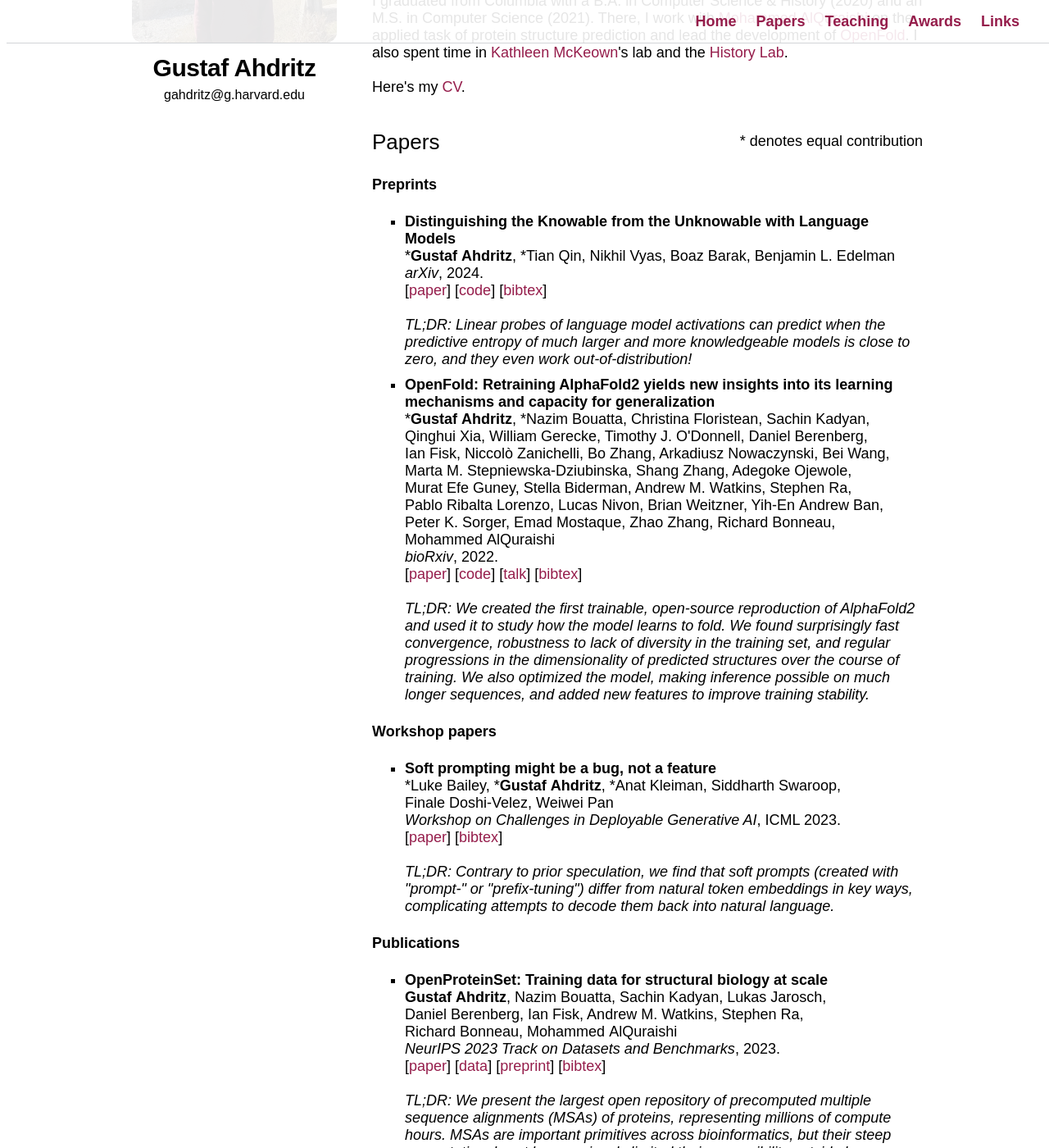
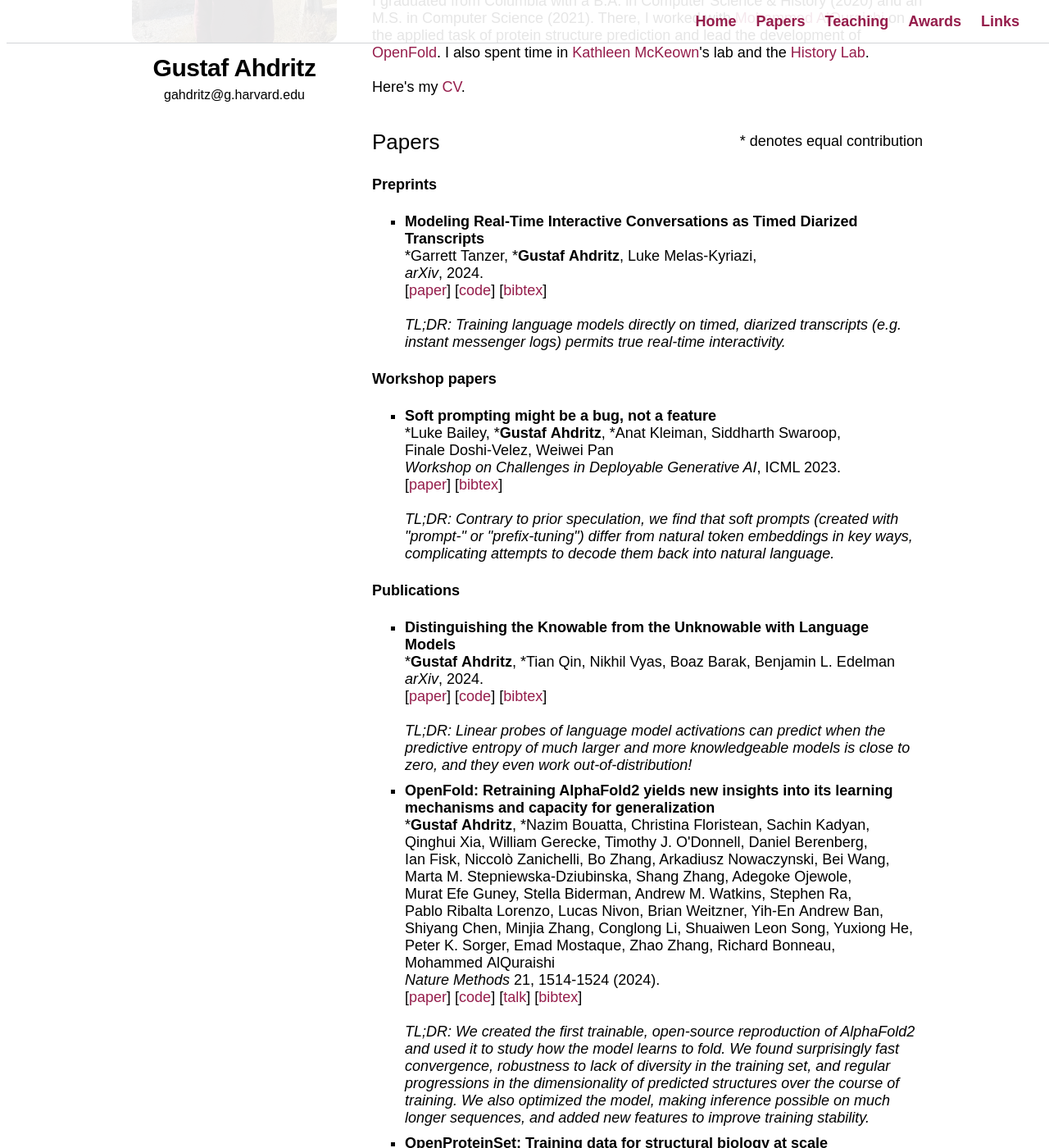
Before and after one commit to gahdritz/gahdritz.github.io, a Jekyll site: the page built from index.html, in a window 1280 px wide and 1400 px high, scrolled down 280 px. Shown: the whole window at 82% size. Built offline with Jekyll 4.4.1, drawn with Linux system fonts in a browser that asks for light colours; some web fonts are replaced; some of the changed text lies outside the part shown.

Commit message:
Update 2024

```diff
--- a/index.html
+++ b/index.html
@@ -16,9 +16,9 @@
 </header>
 
 <div class="text">
-    <span> I'm a second-year PhD student in Computer Science at Harvard University. I'm a member of the <a href="https://mlfoundations.org">Machine Learning Foundations Group</a> and am advised by <a href="http://www.jfrankle.com">Jonathan&nbsp;Frankle</a> and <a href="https://boazbarak.org">Boaz&nbsp;Barak</a>. I'm supported by a fellowship from Harvard's <a href="https://www.harvard.edu/kempner-institute/">Kempner Institute</a>.</span><br><br>
+    <span> I'm a third-year PhD student in Computer Science at Harvard University. I'm a member of the <a href="https://mlfoundations.org">Machine Learning Foundations Group</a> and am advised by  <a href="https://boazbarak.org">Boaz&nbsp;Barak</a> and <a href="http://www.jfrankle.com">Jonathan&nbsp;Frankle</a>. I'm supported by a fellowship from Harvard's <a href="https://www.harvard.edu/kempner-institute/">Kempner Institute</a>.</span><br><br>
     <span> I'm broadly interested in empirical investigations of the properties of realistic deep neural networks. At the moment, I'm thinking about uncertainty in large language models.</span><br><br>
-    <span> I graduated from Columbia with a B.A. in Computer Science &amp; History (2020) and an M.S. in Computer Science (2021). There, I work with <a href="https://aqlab.io">Mohammed AlQuraishi</a> on the applied task of protein structure prediction and lead the development of <a href="https://www.github.com/aqlaboratory/openfold">OpenFold</a>. I also spent time in <a href="http://www.cs.columbia.edu/~kathy/">Kathleen McKeown</a>'s lab and the <a href="https://history-lab.org">History Lab</a>.</span><br><br>
+    <span> I graduated from Columbia with a B.A. in Computer Science &amp; History (2020) and an M.S. in Computer Science (2021). There, I worked with <a href="https://aqlab.io">Mohammed AlQuraishi</a> on the applied task of protein structure prediction and lead the development of <a href="https://www.github.com/aqlaboratory/openfold">OpenFold</a>. I also spent time in <a href="http://www.cs.columbia.edu/~kathy/">Kathleen McKeown</a>'s lab and the <a href="https://history-lab.org">History Lab</a>.</span><br><br>
     <span> Here's my <a href=/assets/cv.pdf>CV</a>.</span><br>
 
     <div id="paper-header">
@@ -28,6 +28,44 @@
     </div>
 
     <h4><span>Preprints</span></h4>
+    <ul style="list-style-type:square">
+        <li style="margin-bottom:10px"><b><span>Modeling Real-Time Interactive Conversations as Timed Diarized Transcripts</span></b>
+            <br>
+            <span class="ast"></span>Garrett&nbsp;Tanzer,
+            <span class="ast"></span><b>Gustaf&nbsp;Ahdritz</b>,
+            Luke&nbsp;Melas-Kyriazi,
+            <br>
+            <span><em>arXiv</em>, 2024.</span>
+            <br>
+            [<a href="https://arxiv.org/abs/2405.13203">paper</a>]
+            [<a href="https://github.com/gahdritz/rtic">code</a>]
+            [<a href="/bibtex/rtic.bib">bibtex</a>]
+            <br>
+            <br>
+            <em>TL;DR: Training language models directly on timed, diarized transcripts (e.g. instant messenger logs) permits true real-time interactivity.</em>
+    </ul>
+
+    <h4><span>Workshop papers</span></h4>
+    <ul style="list-style-type:square">
+        <li style="margin-bottom:10px"><b><span>Soft prompting might be a bug, not a feature</span></b>
+            <br>
+            <span class="ast"></span>Luke&nbsp;Bailey,
+            <span class="ast"></span><b>Gustaf&nbsp;Ahdritz</b>,
+            <span class="ast"></span>Anat&nbsp;Kleiman,
+            Siddharth&nbsp;Swaroop,
+            Finale&nbsp;Doshi-Velez,
+            Weiwei&nbsp;Pan
+            <br>
+            <span><em>Workshop on Challenges in Deployable Generative AI</em>, ICML 2023.</span>
+            <br>
+            [<a href="https://openreview.net/forum?id=MHWDdMEJ5s">paper</a>]
+            [<a href="/bibtex/soft_prompts.bib">bibtex</a>]
+            <br>
+            <br>
+            <em>TL;DR: Contrary to prior speculation, we find that soft prompts (created with "prompt-" or "prefix-tuning") differ from natural token embeddings in key ways, complicating attempts to decode them back into natural language.</em>
+    </ul>
+
+    <h4><span>Publications</span></h4>
     <ul style="list-style-type:square">
         <li style="margin-bottom:10px"><b><span>Distinguishing the Knowable from the Unknowable with Language Models</span></b>
             <br>
@@ -71,45 +109,26 @@
             Lucas&nbsp;Nivon,
             Brian&nbsp;Weitzner,
             Yih-En&nbsp;Andrew&nbsp;Ban,
+            Shiyang&nbsp;Chen,
+            Minjia&nbsp;Zhang,
+            Conglong&nbsp;Li,
+            Shuaiwen&nbsp;Leon&nbsp;Song,
+            Yuxiong&nbsp;He,
             Peter&nbsp;K.&nbsp;Sorger,
             Emad&nbsp;Mostaque,
             Zhao&nbsp;Zhang,
             Richard&nbsp;Bonneau,
             Mohammed&nbsp;AlQuraishi
             <br>
-            <span><em>bioRxiv</em>, 2022.</span>
+            <span><em>Nature Methods</em> 21, 1514-1524 (2024).</span>
             <br>
-            [<a href="https://www.biorxiv.org/content/10.1101/2022.11.20.517210">paper</a>]
+            [<a href="https://www.nature.com/articles/s41592-024-02272-z">paper</a>]
             [<a href="https://www.github.com/aqlaboratory/openfold">code</a>]
             [<a href="https://www.youtube.com/watch?v=W92xVnUMkU0">talk</a>]
             [<a href="/bibtex/openfold.bib">bibtex</a>]
             <br>
             <br>
             <em>TL;DR: We created the first trainable, open-source reproduction of AlphaFold2 and used it to study how the model learns to fold. We found surprisingly fast convergence, robustness to lack of diversity in the training set, and regular progressions in the dimensionality of predicted structures over the course of training. We also optimized the model, making inference possible on much longer sequences, and added new features to improve training stability.</em>
-    </ul>
-
-    <h4><span>Workshop papers</span></h4>
-    <ul style="list-style-type:square">
-        <li style="margin-bottom:10px"><b><span>Soft prompting might be a bug, not a feature</span></b>
-            <br>
-            <span class="ast"></span>Luke&nbsp;Bailey,
-            <span class="ast"></span><b>Gustaf&nbsp;Ahdritz</b>,
-            <span class="ast"></span>Anat&nbsp;Kleiman,
-            Siddharth&nbsp;Swaroop,
-            Finale&nbsp;Doshi-Velez,
-            Weiwei&nbsp;Pan
-            <br>
-            <span><em>Workshop on Challenges in Deployable Generative AI</em>, ICML 2023.</span>
-            <br>
-            [<a href="https://openreview.net/forum?id=MHWDdMEJ5s">paper</a>]
-            [<a href="/bibtex/soft_prompts.bib">bibtex</a>]
-            <br>
-            <br>
-            <em>TL;DR: Contrary to prior speculation, we find that soft prompts (created with "prompt-" or "prefix-tuning") differ from natural token embeddings in key ways, complicating attempts to decode them back into natural language.</em>
-    </ul>
-
-    <h4><span>Publications</span></h4>
-    <ul style="list-style-type:square">
         <li style="margin-bottom:10px"><b><span>OpenProteinSet: Training data for structural biology at scale</span></b>
             <br>
             <b>Gustaf&nbsp;Ahdritz</b>,
```
Also changed, not shown: bibtex/openfold.bib (+9 -11 lines), bibtex/rtic.bib (added, +9 -0 lines).
